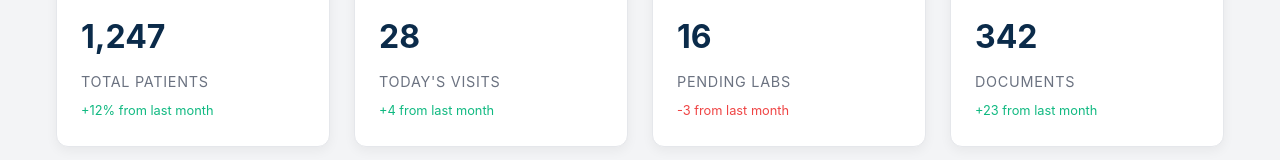
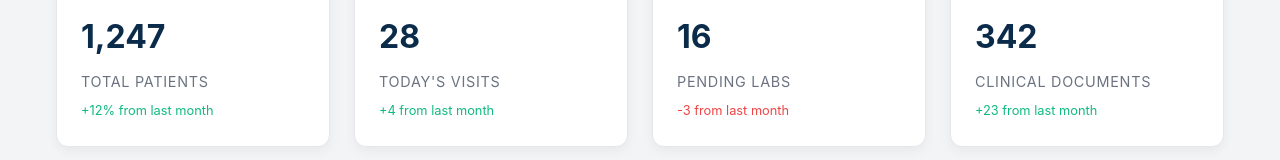
Before and after one commit to nellyuiop/icdms-frontend, a Next.js app: page / in a window 1280 px wide. Shown: the part 500-660 px from the top of the page. Built offline with nearby package versions, Linux system fonts and the light colour scheme.

Commit message:
Removed duplicate buttons from dashboard

```diff
--- a/app/page.tsx
+++ b/app/page.tsx
@@ -7,7 +7,7 @@ export default function Home() {
     { label: "Total Patients", value: "1,247", icon: Users, change: "+12%" },
     { label: "Today's Visits", value: "28", icon: Calendar, change: "+4" },
     { label: "Pending Labs", value: "16", icon: Microscope, change: "-3" },
-    { label: "Documents", value: "342", icon: FileText, change: "+23" },
+    { label: "Clinical Documents", value: "342", icon: FileText, change: "+23" },
   ];
 
   const recentPatients = [
```
